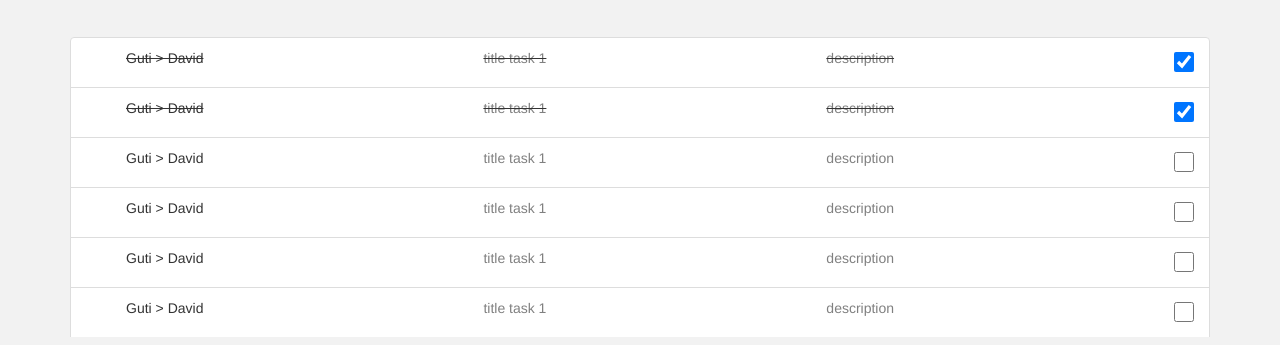
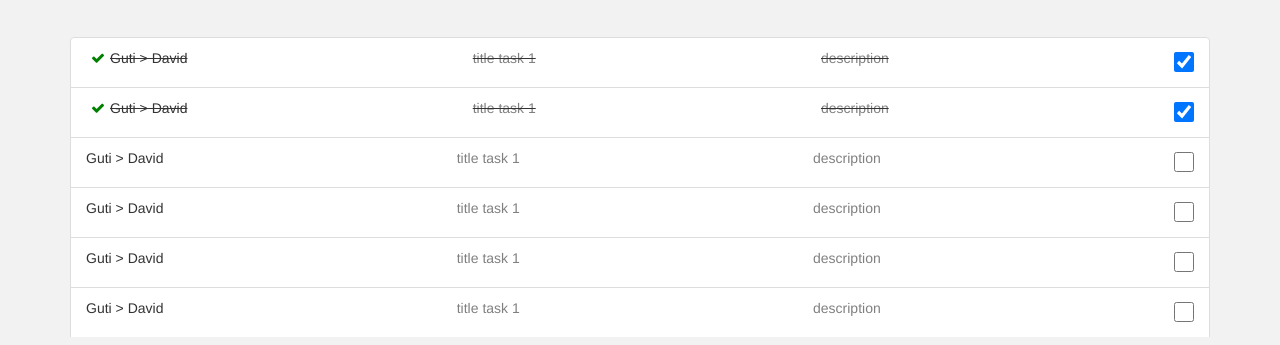
Before and after one commit to tsatsan/TasksAgend, a website: page public/listTasks.html in a window 1280 px wide. Shown: the part 59-404 px from the top of the page. Drawn offline with nearby package versions, Linux system fonts and the light colour scheme.

Commit message:
add verify control

```diff
--- a/public/listTasks.html
+++ b/public/listTasks.html
@@ -34,7 +34,7 @@
                 <li class="list-group-item">
                     <ul class="task">
                         <strike>
-                        <li class="title list-unstyled">Guti > David</li></strike>
+                        <li  class="title list-unstyled"><i class="completed-task fa fa-check" aria-hidden="true"></i>Guti > David</li></strike>
                         <strike>
                         <li class="title list-unstyled"><a href="detailTask.html">title task 1</a></li>
                         </strike>
@@ -49,7 +49,7 @@
                 <li class="list-group-item">
                     <ul class="task">
                         <strike>
-                        <li class="title list-unstyled">Guti > David</li></strike>
+                        <li class="title list-unstyled"><i class="completed-task fa fa-check" aria-hidden="true"></i>Guti > David</li></strike>
                         <strike>
                         <li class="title list-unstyled"><a href="detailTask.html">title task 1</a></li>
                         </strike>
--- a/public/styles/scss/style.scss
+++ b/public/styles/scss/style.scss
@@ -84,7 +84,7 @@
 	margin-top: 5%;
 
 	@media (min-width: 768px){
-		width: 100%;
+		width: 150%;
 	}
 	@media (max-width: 768px){
 		width:70%;
@@ -267,6 +267,7 @@ footer {
 .task {
 	display: flex;
 	justify-content: space-between;
+	padding: 0;
 }
 .create-button{
 	margin-top: 10%;
@@ -400,3 +401,7 @@ textarea {
 		width: 100%;
 	}
 }
+.completed-task{
+	color: green;
+	padding: 0 5px 0 5px;
+}
```
Also changed, not shown: public/styles/css/style.css, 1 other file.
